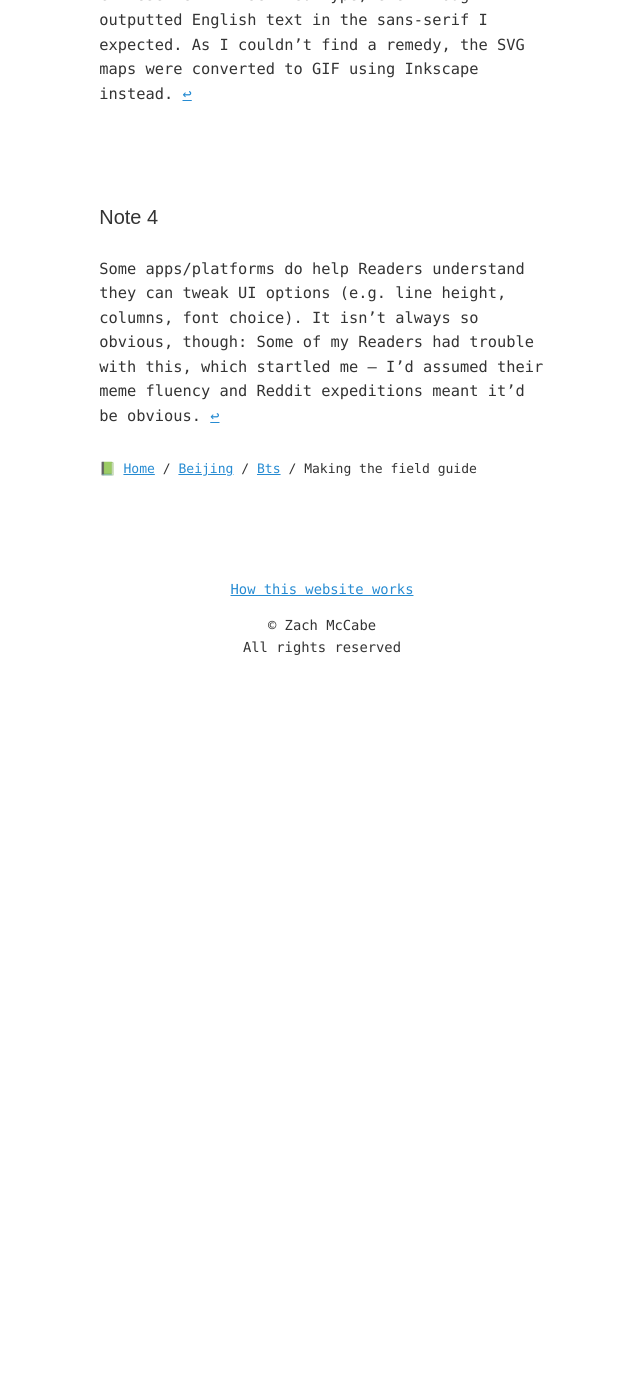
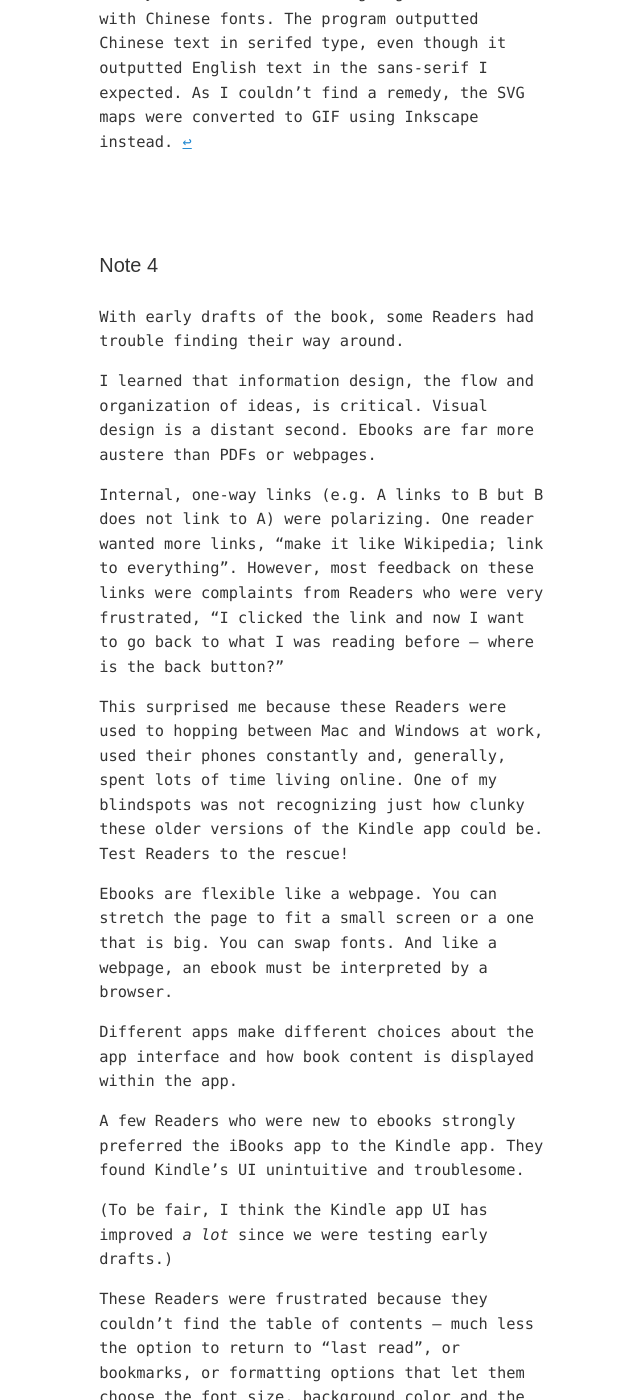
Before and after one commit to zachmccabe/zachmccabe.github.io, a Jekyll site: the page built from _beijing/bts/colophon.md, in a window 1280 px wide and 1400 px high, scrolled down 12084 px. Shown: the whole window, without its empty margins (318-958 px from the left). Built offline with Jekyll 4.4.1, drawn with Linux system fonts in a browser that asks for light colours; before the commit the page ends 12756 px from its top, so only the background shows below that; some of the changed text lies outside the part shown.

Commit message:
Update colophon.md
CSS tweaks to tables. Revising Note 4 for clarity.

```diff
--- a/_beijing/bts/colophon.md
+++ b/_beijing/bts/colophon.md
@@ -76,15 +76,30 @@
 
 While v1 only included monochrome images (which were chosen to reinforce the vibe of the book), I decided to ditch that approach this time because it wasn't working for my readers.
 
-
-Kindle v1 | Kindle v2 | EPUB v2
---- | --- | ---
-11 photos | 37 photos | 37 photos
-7978 KB* | 13537 KB* | 9360 KB†
-
-<p style="font-size:small;">*According to the Amazon product pages.<br/>
-  †According to my Github repo.</p>
-
+<figure>
+<table style="border:none;">
+  <thead>
+    <tr>
+     <th scope="row">Kindle v1</th>
+     <th scope="row">Kindle v2</th>
+     <th scope="row">EPUB v2</th>
+    </tr>
+  </thead>
+  <tbody>
+    <tr>
+      <td style="border-top:1px solid currentColor;">11 photos</td>
+      <td style="border-top:1px solid currentColor;">37 photos</td>
+      <td style="border-top:1px solid currentColor;">37 photos</td>
+    </tr>
+    <tr>
+      <td style="border-top:1px solid currentColor;">7978 KB*</td>
+      <td style="border-top:1px solid currentColor;">13537 KB*</td>
+      <td style="border-top:1px solid currentColor";>9360 KB†</td>
+    </tr>
+  </tbody>
+</table>
+<figcaption><p>*According to the Amazon product pages.<br/>†According to my Github repo.</p></figcaption>
+</figure>
 
 As you can see in the table above, the EPUB weighs less than the Amazon version, which is interesting because Amazon *starts* with that same EPUB file.
 
@@ -112,12 +127,28 @@
 
 According to the Amazon product page, the v1 field guide weighed 7978 KB. This is roughly the same file size as a hefty novel or nonfiction book – like Michael Meyer's great book, "Last Days of Old Beijing."
 
-Book | Published file size
---- | ---
-Photographers Field Guide v1 | 7978 KB
-Lonely Planet Beijing | 86787 KB
-Last Days of Old Beijing | 7559 KB
-
+<table style="border:none;">
+  <thead>
+    <tr>
+      <th scope="col">Book</th>
+      <th scope="col">Published file size</th>
+    </tr>
+  </thead>
+  <tbody>
+    <tr>
+      <td style="border-top:1px solid currentColor;">Photographers Field Guide v1</td>
+      <td style="border-top:1px solid currentColor;">7978 KB</td>
+    </tr>
+    <tr>
+      <td style="border-top:1px solid currentColor;">Lonely Planet Beijing</td>
+      <td style="border-top:1px solid currentColor;">86787 KB</td>
+    </tr>
+    <tr>
+      <td style="border-top:1px solid currentColor;">Last Days of Old Beijing</td>
+      <td style="border-top:1px solid currentColor;">7559 KB</td>
+    </tr>
+  </tbody>
+</table>
 
 
 
@@ -252,4 +283,26 @@
 
 <h4 id="note4">Note 4</h4>
 
-Some apps/platforms do help Readers understand they can tweak UI options (e.g. line height, columns, font choice). It isn't always so obvious, though: Some of my Readers had trouble with this, which startled me – I'd assumed their meme fluency and Reddit expeditions meant it'd be obvious. <a href="#ref4" alt="back">↩</a>
+With early drafts of the book, some Readers had trouble finding their way around.
+
+I learned that information design, the flow and organization of ideas, is critical. Visual design is a distant second. Ebooks are far more austere than PDFs or webpages.
+
+Internal, one-way links (e.g. A links to B but B does not link to A) were polarizing. One reader wanted more links, "make it like Wikipedia; link to everything". However, most feedback on these links were complaints from Readers who were very frustrated, "I clicked the link and now I want to go back to what I was reading before -- where is the back button?"
+
+This surprised me because these Readers were used to hopping between Mac and Windows at work, used their phones constantly and, generally, spent lots of time living online. One of my blindspots was not recognizing just how clunky these older versions of the Kindle app could be. Test Readers to the rescue!
+
+Ebooks are flexible like a webpage. You can stretch the page to fit a small screen or a one that is big. You can swap fonts. And like a webpage, an ebook must be interpreted by a browser.
+
+Different apps make different choices about the app interface and how book content is displayed within the app.
+
+A few Readers who were new to ebooks strongly preferred the iBooks app to the Kindle app. They found Kindle's UI unintuitive and troublesome.
+
+(To be fair, I think the Kindle app UI has improved *a lot* since we were testing early drafts.)
+
+These Readers were frustrated because they couldn't find the table of contents -- much less the option to return to "last read", or bookmarks, or formatting options that let them choose the font size, background color and the rest.
+
+The experience of getting lost in the Kindle app was no different than getting lost in the book for these Readers.
+
+Later on, I cut out all the one-way, internal links. Readers seemed happy to rely on the table of contents to navigate. Some apps present the table of contents at the beginning of the book, most apps display it as a dropdown menu.
+
+And, with footnotes, I made sure to use 2-way links -- just like on this webpage. <a href="#ref4" alt="back">↩</a>
```
